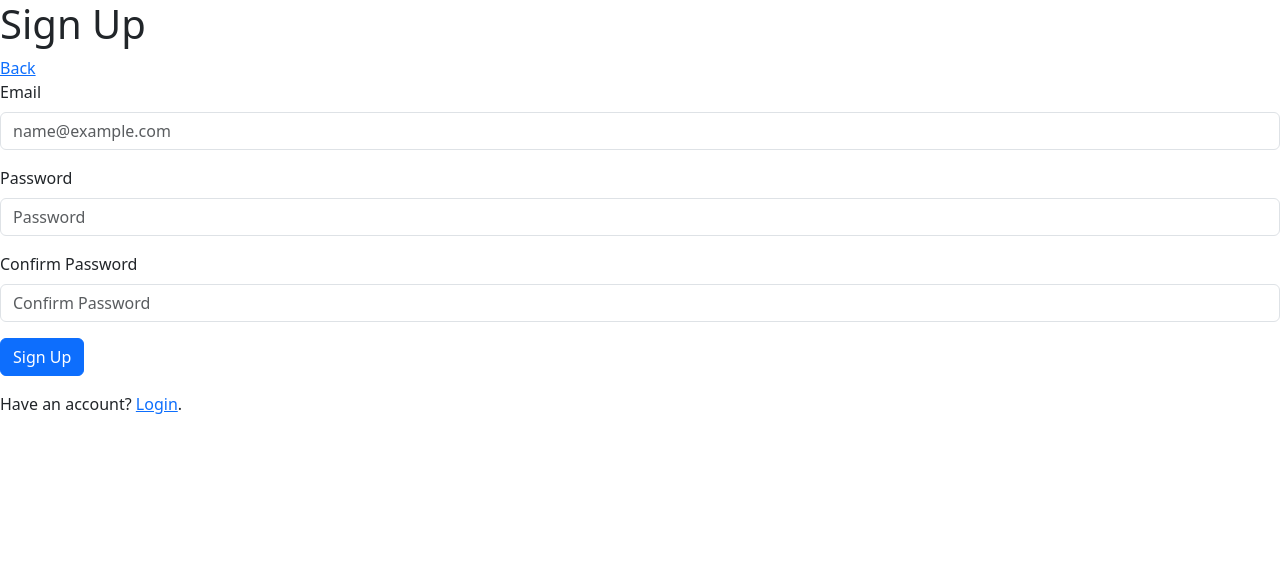
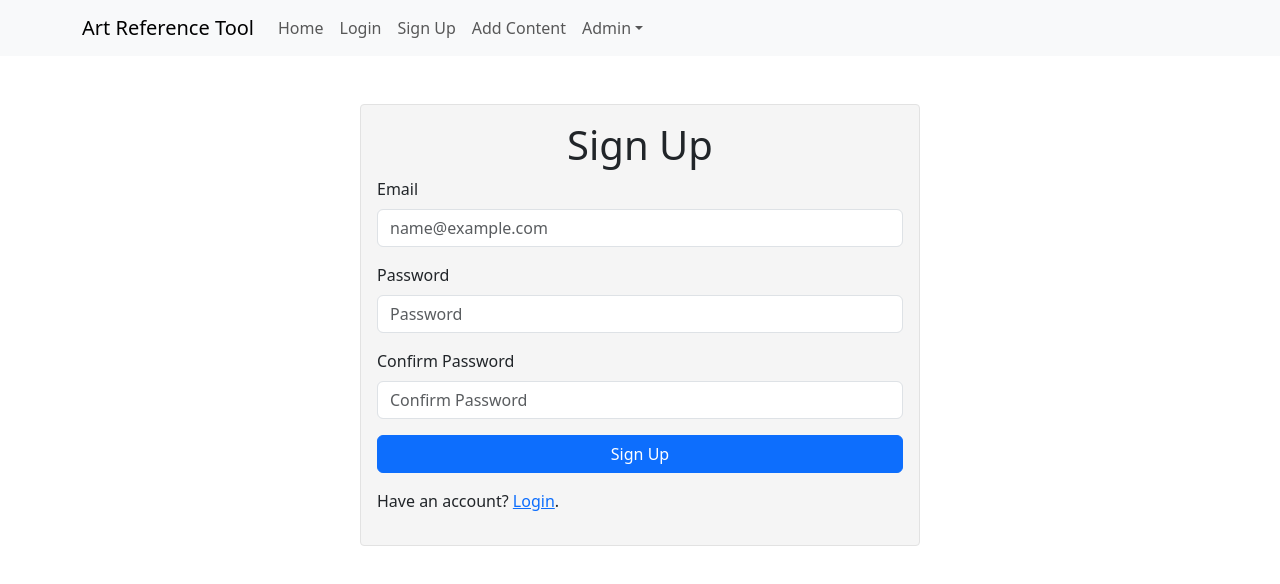
Before and after one commit to ilindaa/DMCProject, a React (Vite) app in the folder dmcproject.client/: page /sign-up in a window 1280 px wide. Shown: the top 584 px of the page. Built offline with nearby package versions, Linux system fonts and the light colour scheme; no server answers; what unsplash-js would draw is missing.

Commit message:
Add more styling to overall pages (navbar, buttons, etc.); Update layout

```diff
--- a/dmcproject.client/src/AddURContent.tsx
+++ b/dmcproject.client/src/AddURContent.tsx
@@ -1,4 +1,3 @@
-import { Link } from "react-router-dom";
 import { FC, useEffect } from "react";
 import Button from 'react-bootstrap/Button';
 import Form from 'react-bootstrap/Form';
@@ -59,11 +58,10 @@ const AddURContentForm: FC = () => {
 
     return (
         <>
-            <Link to="/">Back</Link>
-            {/* Temporary line break and plan to make this conditional rendering here (depending on if logged in as an admin or user) */}
-            <br />
-            <Link to="../admin-page">Back to Admin</Link>
-            <p>Please fill out the correct information about the <strong>original owner of the image</strong>. Then upload the image or provide a URL link to the image. <strong><u>All submissions are moderated</u></strong>.</p>
+            <h1>Add Content</h1>
+            <div className="centerDiv columnDiv">
+                <p>Please fill out the correct information about the <strong>original owner of the image</strong>.<br />Then upload the image or provide a URL link to the image.<br /><strong><u>All submissions are moderated</u></strong>.</p>
+                <div className="formSize">
                     <Form id="addURContentForm">
                         <Form.Group className="mb-3" controlId="firstName">
                             <Form.Label>First Name</Form.Label>
@@ -101,13 +99,15 @@ const AddURContentForm: FC = () => {
                         </Form.Group>
 
                         <Form.Group>
-                    <Button type="submit">Upload</Button>
+                            <Button type="submit" className="w-100">Upload</Button>
                         </Form.Group>
 
                         <Form.Group className="mb-3">
                             <Form.Text id="pMsg"></Form.Text>
                         </Form.Group>
                     </Form>
+                </div>
+            </div>
         </>
     );
 }
--- a/dmcproject.client/src/App.tsx
+++ b/dmcproject.client/src/App.tsx
@@ -2,7 +2,6 @@ import React, { FC, Fragment, useEffect, useState } from "react";
 import { createRoot } from 'react-dom/client';
 /*import "./App.css";*/
 import { createApi } from "unsplash-js";
-import { Link } from "react-router-dom";
 import Button from 'react-bootstrap/Button';
 import Form from 'react-bootstrap/Form';
 import Tab from 'react-bootstrap/Tab';
@@ -108,22 +107,14 @@ const AppContent: FC = () => {
 
     return (
         <>
-            {/* Line breaks below temporarily for now */}
-            <h2>Art Reference Tool</h2>
-            <Link to="add-content">Add Content</Link>
-            <br />
-            <Link to="login">Login</Link>
-            <br />
-            <Link to="sign-up">Sign Up</Link>
-            <br />
-            <Link to="admin-page">Admin</Link>
-            <br />
-            <br />
-
+            <h1>Art Reference Tool</h1>
+            <div className="centerDiv columnDiv">
                 <div className="tabContainer">
                     <Tabs defaultActiveKey="humanAnatomy" id="tabsContent" className="mb-3">
                         <Tab eventKey="humanAnatomy" title="Human Anatomy">
                             <h3>Human Anatomy</h3>
+                            <div className="centerDiv">
+                                <div className="formSize homeForm">
                                     <Form id="contentForm">
                                         <Form.Control type="hidden" value="1"></Form.Control>
                                         <Form.Group className="mb-3" controlId="category">
@@ -136,9 +127,11 @@ const AppContent: FC = () => {
                                             </Form.Select>
                                         </Form.Group>
                                         <Form.Group>
-                                <Button variant="primary" type="submit">Submit</Button>
+                                            <Button variant="primary" type="submit" className="w-100">Submit</Button>
                                         </Form.Group>
                                     </Form>
+                                </div>
+                            </div>
                         </Tab>
                         <Tab eventKey="tab2" title="Tab 2">
                             Tab content for Tab 2
@@ -146,7 +139,17 @@ const AppContent: FC = () => {
                         <Tab eventKey="tab3" title="Tab 3">
                             Tab content for Tab 3
                         </Tab>
+                        <Tab eventKey="tab4" title="Tab 4">
+                            Tab content for Tab 4
+                        </Tab>
+                        <Tab eventKey="tab5" title="Tab 5">
+                            Tab content for Tab 5
+                        </Tab>
+                        <Tab eventKey="tab6" title="Tab 6">
+                            Tab content for Tab 6
+                        </Tab>
                     </Tabs>
+                </div>
             </div>
         </>
     );
--- a/dmcproject.client/src/DeleteURContent.tsx
+++ b/dmcproject.client/src/DeleteURContent.tsx
@@ -1,4 +1,3 @@
-import { Link } from "react-router-dom";
 import { FC, useEffect } from "react";
 import { createRoot } from 'react-dom/client';
 import Table from 'react-bootstrap/Table';
@@ -12,7 +11,6 @@ const Delete: FC = () => {
     }, []);
     return (<>
         <h1>Delete Content</h1>
-        <Link to="../admin-page">Back to Admin</Link>
         <div id="tableDiv">
             <Table striped bordered hover id="dataTable">
                 <thead>
@@ -77,7 +75,7 @@ function createTable(jsonData: string) {
 
         const deleteRoot = createRoot(td7);
         const index = dataObject[i]["addURContentID"].toString();
-        deleteRoot.render(<Button data-index={ index } onClick={ () => deleteRow(index) } >Delete</Button>);
+        deleteRoot.render(<Button className="w-100" data-index={ index } onClick={ () => deleteRow(index) } >Delete</Button>);
 
         td1.innerText = dataObject[i]["addURContentID"].toString();
         td2.innerText = dataObject[i]["firstName"];
--- a/dmcproject.client/src/Login.tsx
+++ b/dmcproject.client/src/Login.tsx
@@ -40,10 +40,11 @@ const LoginForm: FC = () => {
 
     return (
         <>
+            <div className="centerDiv">
+                <div className="formSize">
+                    <Form id="loginForm">
                         <h1> Login</h1>
-            <Link to="/">Back</Link>
-            <div>
-                <Form id="loginForm">
+
                         <Form.Group className="mb-3" controlId="email">
                             <Form.Label>Email</Form.Label>
                             <Form.Control type="email" name="email" maxLength={50} placeholder="name@example.com" required />
@@ -55,15 +56,17 @@ const LoginForm: FC = () => {
                         </Form.Group>
 
                         <Form.Group className="mb-3">
-                        <Button variant="primary" type="submit">Log In</Button>
+                            <Button variant="primary" type="submit" className="w-100">Log In</Button>
                         </Form.Group>
 
                         <Form.Group className="mb-3">
                             <Form.Text id="pMsg"></Form.Text>
                         </Form.Group>
+
+                        <p>Don't have an account? <Link to="../sign-up">Sign Up</Link>.</p>
                     </Form>
                 </div>
-            <p>Don't have an account? <Link to="../sign-up">Sign Up</Link>.</p>
+            </div>
         </>
     );
 
--- a/dmcproject.client/src/SignUp.tsx
+++ b/dmcproject.client/src/SignUp.tsx
@@ -52,10 +52,11 @@ const SignUpForm: FC = () => {
 
     return (
         <>
+            <div className="centerDiv">
+                <div className="formSize">
+                    <Form id="signUpForm">
                         <h1>Sign Up</h1>
-            <Link to="/">Back</Link>
-            <div>
-                <Form id="signUpForm">
+
                         <Form.Group className="mb-3" controlId="email">
                             <Form.Label>Email</Form.Label>
                             <Form.Control type="email" name="email" maxLength={50} placeholder="name@example.com" required />
@@ -72,15 +73,17 @@ const SignUpForm: FC = () => {
                         </Form.Group>
 
                         <Form.Group className="mb-3">
-                        <Button variant="primary" type="submit">Sign Up</Button>
+                            <Button variant="primary" type="submit" className="w-100">Sign Up</Button>
                         </Form.Group>
 
                         <Form.Group className="mb-3">
                             <Form.Text id="pMsg"></Form.Text>
                         </Form.Group>
+
+                        <p>Have an account? <Link to="../login">Login</Link>.</p>
                     </Form>
                 </div>
-            <p>Have an account? <Link to="../login">Login</Link>.</p>
+            </div>
         </>
     );
 
--- a/dmcproject.client/src/main.tsx
+++ b/dmcproject.client/src/main.tsx
@@ -1,11 +1,15 @@
-import React from 'react';
 import ReactDOM from 'react-dom/client';
+import './styles.css';
 /*import './index.css';*/
 import Router from './Router.tsx';
 import 'bootstrap/dist/css/bootstrap.min.css';
+import NavbarComponent from './navbar.tsx';
 
 ReactDOM.createRoot(document.getElementById('root')!).render(
-  /*<React.StrictMode>*/ // Note: Strict mode renders twice (forms, etc.)
+    /*<React.StrictMode>*/ // Note: Strict mode renders twice (forms, etc.)
+    <>
+        <NavbarComponent />
         <Router />
+    </>
   /*</React.StrictMode>,*/
 )
--- /dev/null
+++ b/dmcproject.client/src/navbar.tsx
@@ -0,0 +1,34 @@
+import Container from 'react-bootstrap/Container';
+import Nav from 'react-bootstrap/Nav';
+import Navbar from 'react-bootstrap/Navbar';
+import NavDropdown from 'react-bootstrap/NavDropdown';
+
+function NavbarComponent() {
+    return (
+      <>
+            <Navbar expand="lg" className="bg-body-tertiary" style={{ marginBottom: '3rem' }}>
+                <Container>
+                  <Navbar.Brand href="/">Art Reference Tool</Navbar.Brand>
+                  <Navbar.Toggle aria-controls="basic-navbar-nav" />
+                  <Navbar.Collapse id="basic-navbar-nav">
+                      <Nav className="me-auto">
+                          <Nav.Link href="/">Home</Nav.Link>
+                          <Nav.Link href="/login">Login</Nav.Link>
+                          <Nav.Link href="/sign-up">Sign Up</Nav.Link>
+                          <Nav.Link href="/add-content">Add Content</Nav.Link>
+                          <NavDropdown title="Admin" id="basic-nav-dropdown">
+                              <NavDropdown.Item href="/approve-content">Approve Content</NavDropdown.Item>
+                              <NavDropdown.Divider />
+                              <NavDropdown.Item href="/add-content">Add Content</NavDropdown.Item>
+                              <NavDropdown.Item href="/edit-content">Edit Content</NavDropdown.Item>
+                              <NavDropdown.Item href="/delete-content">Delete Content</NavDropdown.Item>
+                          </NavDropdown>
+                      </Nav>
+                  </Navbar.Collapse>
+              </Container>
+          </Navbar>
+      </>
+  );
+}
+
+export default NavbarComponent;
--- /dev/null
+++ b/dmcproject.client/src/styles.css
@@ -0,0 +1,49 @@
+/* Div: center it */
+.centerDiv {
+    display: flex;
+    justify-content: center;
+    align-items: center;
+}
+
+/* Div: flex column */
+.columnDiv {
+    flex-direction: column;
+}
+
+/* Keep the form width size consistent */
+.formSize {
+    width: 35rem;
+}
+
+.formSize, .tabContainer {
+    background-color: #f5f5f5;
+    border: 1px solid #e2e2e2;
+    border-radius: 0.25rem;
+    padding: 1rem;
+}
+
+.homeForm {
+    border: none;
+}
+
+/* Right-align modal button */
+#xButton {
+    margin-left: auto;
+}
+
+/* Error message (temporary for now) */
+#pMsg {
+    color: red;
+}
+
+h1, .centerText {
+    text-align: center;
+}
+
+.tabContainer h3 {
+    padding-left: 1rem;
+}
+
+ul {
+    list-style-type: none;
+}
```
Also changed, not shown: dmcproject.client/src/ApproveURContent.tsx (+14 -9 lines), dmcproject.client/src/EditURContent.tsx (+5 -5 lines). Lines whose indentation alone changed are shown as unchanged.
